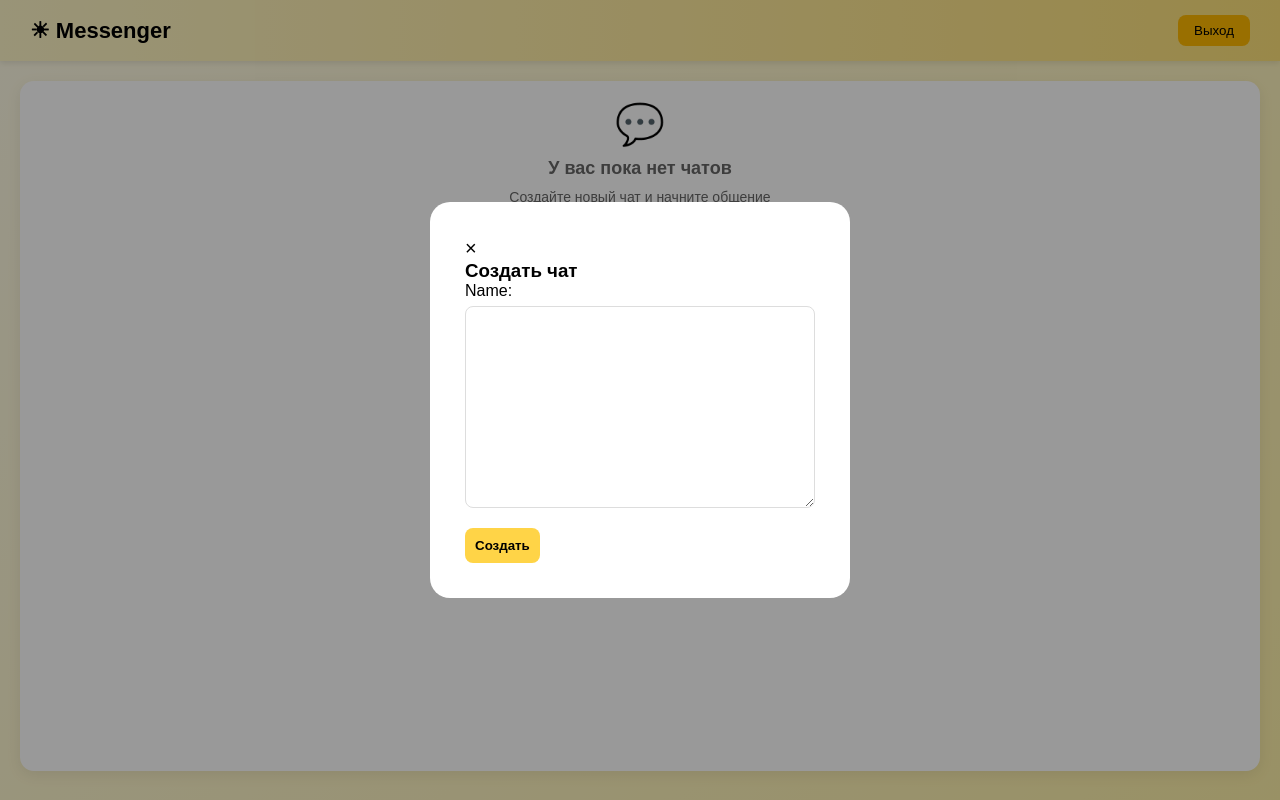
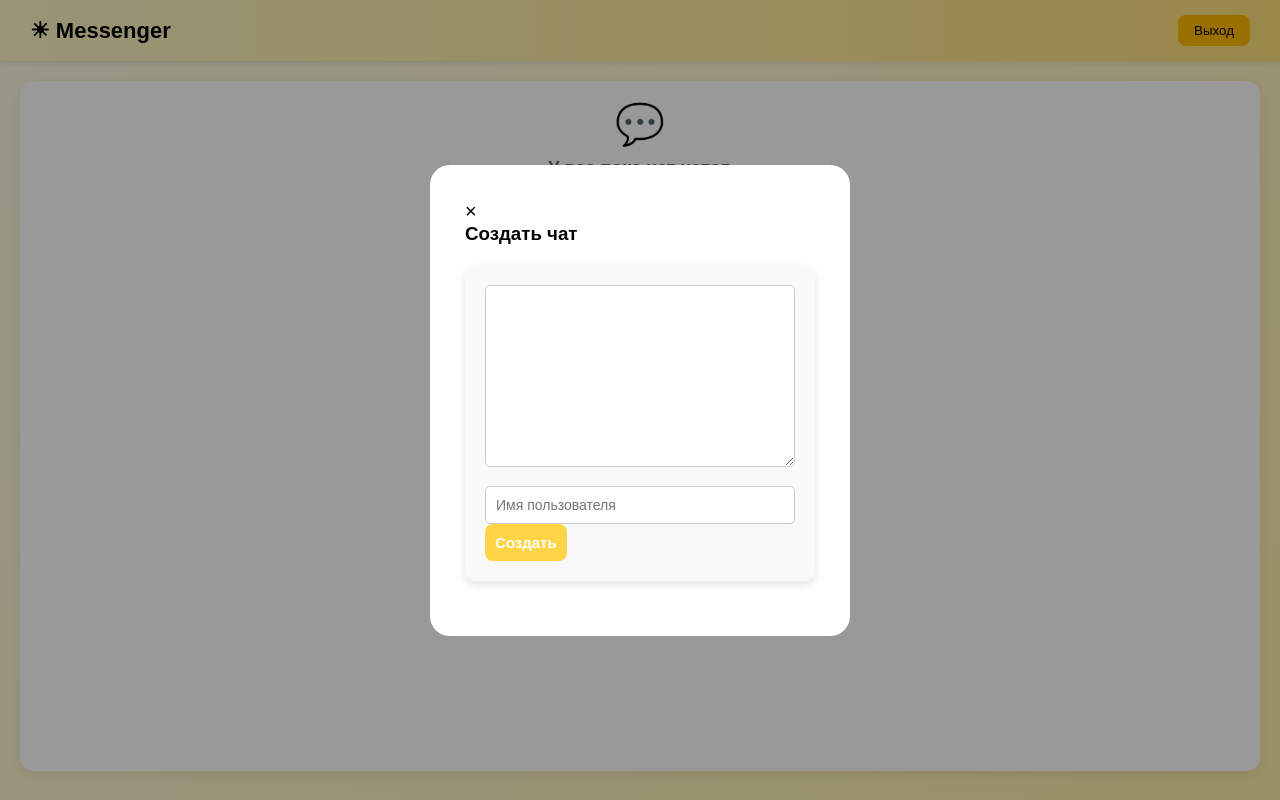
Before and after one commit to StasFoster/Messengeer_Diplom, a Django app: page / in a window 1280 px wide, after a click on "+ Создать чат". Run offline with Django 5.2, Linux system fonts and the light colour scheme; a user stored in the database is signed in; data comes from the database, SQL or seed files in the repository; both versions use the stored data as it was after the commit; data that the repository does not hold is empty.

Commit message:
добавил систему поиска

```diff
--- a/MessengerProject/Chats/forms.py
+++ b/MessengerProject/Chats/forms.py
@@ -5,13 +5,3 @@ class CreateChatForm(forms.ModelForm): #для создвния чата
     class Meta:
         model = Chat
         fields = ('name',)
-
-class CreateChatUserForm(forms.ModelForm): #для того чтоб написать пользователю
-    class Meta:
-        model = Chat
-        fields = ("users",)
-        widgets = {
-            "users": forms.SelectMultiple(attrs={
-                "size":6
-            })
-        }
--- a/MessengerProject/Chats/static/Chats/css/messenger.css
+++ b/MessengerProject/Chats/static/Chats/css/messenger.css
@@ -341,82 +341,99 @@ font-size:20px;
 cursor:pointer;
 
 }
-.form_group{
-    display:flex;
-    flex-direction:column;
-    margin-bottom:20px;
+/* Общие стили для формы */
+form {
+    max-width: 500px;
+    margin: 20px auto;
+    padding: 20px;
+    background-color: #f9f9f9;
+    border-radius: 10px;
+    box-shadow: 0 4px 8px rgba(0,0,0,0.1);
+    font-family: Arial, sans-serif;
 }
 
-.form_group label{
-    font-size:16px;
-    margin-bottom:6px;
-    font-weight:500;
+/* Стили для каждой группы полей */
+.form_group {
+    margin-bottom: 15px;
 }
 
-.form_group input,
-.form_group select,
-.form_group textarea{
-
-    padding:10px 12px;
-
-    border-radius:8px;
-    border:1px solid #ddd;
-
-    font-size:15px;
-
-    width:auto;
-    box-sizing:border-box;
-
+/* Стили для input и select внутри формы */
+form input[type="text"],
+form input[type="password"],
+form input[type="email"],
+form select,
+form textarea {
+    width: 100%;
+    padding: 10px;
+    border: 1px solid #ccc;
+    border-radius: 5px;
+    font-size: 14px;
+    box-sizing: border-box;
 }
 
-.form_group textarea{
-    min-height:40px;
-    resize:vertical;
+/* Стили для кнопки */
+form button {
+    background-color: #4CAF50;
+    color: white;
+    padding: 10px 18px;
+    border: none;
+    border-radius: 5px;
+    cursor: pointer;
+    font-size: 15px;
+    transition: background-color 0.3s;
 }
 
-.form_error{
-    color:red;
-    font-size:14px;
-    margin-top:4px;
+form button:hover {
+    background-color: #45a049;
 }
 
-/* Стили для SelectMultiple (выбор пользователей) */
-
-select[multiple] {
-    width: 100%;                     /* растягиваем на всю ширину формы */
-    padding: 8px 12px;               /* внутренние отступы */
-    border: 1px solid #ddd;          /* светлая граница */
-    border-radius: 8px;              /* скругление углов */
-    background: #fff;                /* белый фон */
-    font-size: 15px;                 /* размер шрифта */
-    line-height: 1.4;                /* высота строки */
-    box-sizing: border-box;          /* чтобы padding учитывался в ширине */
-    color: #333;                     /* цвет текста */
-    outline: none;                   /* убрать стандартное обрамление при фокусе */
+/* Стили для поля поиска пользователей */
+#searchUser {
+    width: 100%;
+    padding: 10px;
+    margin-bottom: 10px;
+    border: 1px solid #888;
+    border-radius: 5px;
+    font-size: 14px;
+    box-sizing: border-box;
 }
 
-select[multiple]:focus {
-    border-color: #ffd447;           /* желтая подсветка при фокусе */
-    box-shadow: 0 0 5px rgba(255, 212, 71, 0.5);
+/* Стили для блока с результатами поиска */
+#result {
+    border: 1px solid #ccc;
+    border-radius: 5px;
+    max-height: 200px;
+    overflow-y: auto;
+    background-color: #fff;
+    padding: 5px;
 }
 
-select[multiple] option {
-    padding: 4px 8px;                /* внутренние отступы для каждой опции */
+/* Каждый пользователь в результатах */
+#result div {
+    padding: 8px;
+    border-bottom: 1px solid #eee;
+    display: flex;
+    justify-content: space-between;
+    align-items: center;
+    font-size: 14px;
 }
 
-/* hover эффект для опций (только в некоторых браузерах) */
-select[multiple] option:hover {
-    background-color: #fff4c3;
+#result div:last-child {
+    border-bottom: none;
 }
 
-/* Чтобы список не выглядел слишком высоким */
-select[multiple] {
-    max-height: 200px;               /* максимум по высоте */
-    overflow-y: auto;                /* добавляем скролл если опций больше */
+/* Кнопка "Add" в результатах */
+#result button {
+    background-color: #2196F3;
+    color: white;
+    border: none;
+    padding: 5px 10px;
+    border-radius: 4px;
+    cursor: pointer;
+    font-size: 13px;
+    transition: background-color 0.3s;
 }
 
-/* Можно добавить тень вокруг селекта для красивого эффекта */
-select[multiple] {
-    box-shadow: 0 4px 12px rgba(0, 0, 0, 0.08);
-    transition: all 0.2s ease-in-out;
+#result button:hover {
+    background-color: #0b7dda;
 }
--- a/MessengerProject/Chats/templates/Chats/window_chats.html
+++ b/MessengerProject/Chats/templates/Chats/window_chats.html
@@ -1,6 +1,6 @@
 {% load static %}
 <div class="chat_list">
-<script src="{% static "Chats/js/script.js" %}"></script>
+
 {% for chat in chats %}
 
 <div class="chat_item">
@@ -122,18 +122,14 @@
             {% for field in create_chat_form %}
             <div class="form_group">
 
-    {{ field.label_tag }}
-
                 {{ field }}
-
-    {% if field.errors %}
-        <div class="form_error">
-            {{ field.errors }}
-        </div>
-    {% endif %}
 
             </div>
             {% endfor %}
+
+            <input type="text" id="searchUser1", placeholder="Имя пользователя">
+
+            <div id="result1" ></div>
 
             <button type="submit">Создать</button>
 
@@ -153,8 +149,9 @@
         <form method="POST">
             {% csrf_token %}
 
+            <input type="text" id="searchUser2", placeholder="Имя пользователя">
 
-{{ create_user_chat_form }}
+            <div id="result2" ></div>
 
             <button type="submit">Начать чат</button>
 
@@ -162,3 +159,4 @@
 
     </div>
 </div>
+<script src="{% static "Chats/js/script.js" %}"></script>
--- a/MessengerProject/Chats/urls.py
+++ b/MessengerProject/Chats/urls.py
@@ -1,7 +1,8 @@
 from django.urls import path
 
-from .views import MainPage
+from .views import MainPage, SearchUser
 
 urlpatterns = [
     path('', MainPage.as_view(), name="main"),
+    path('api/chats/users/', SearchUser.as_view() ,name="api_chats"),
 ]
--- a/MessengerProject/Chats/views.py
+++ b/MessengerProject/Chats/views.py
@@ -1,7 +1,9 @@
 from django.shortcuts import render
-from django.http import HttpResponse
+from django.http import JsonResponse
 from django.views import View
-from .forms import CreateChatForm, CreateChatUserForm
+from .forms import CreateChatForm
+from Authtificate.models import UserModel
+import json
 # Create your views here.
 
 class MainPage(View):
@@ -12,13 +14,23 @@ class MainPage(View):
             chats = user.chats.all()
 
         create_chat_form = CreateChatForm()
-        create_user_chat_form = CreateChatUserForm()
 
 
         data = {
             "chats": chats,
             "create_chat_form": create_chat_form,
-            "create_user_chat_form": create_user_chat_form
         }
 
         return render(request, "Chats/index.html", data)
+
+class SearchUser(View):
+    def get(self, request):
+        query = request.GET.get("q")
+        users = []
+        if query:
+            users = UserModel.objects.filter(username__icontains=query).values("id", "username")
+
+        data = {
+            "users": list(users)
+        }
+        return JsonResponse(data)
```
Also changed, not shown: MessengerProject/Chats/static/Chats/js/script.js (+38 -0 lines), MessengerProject/db.sqlite3. Lines whose indentation alone changed are shown as unchanged.
